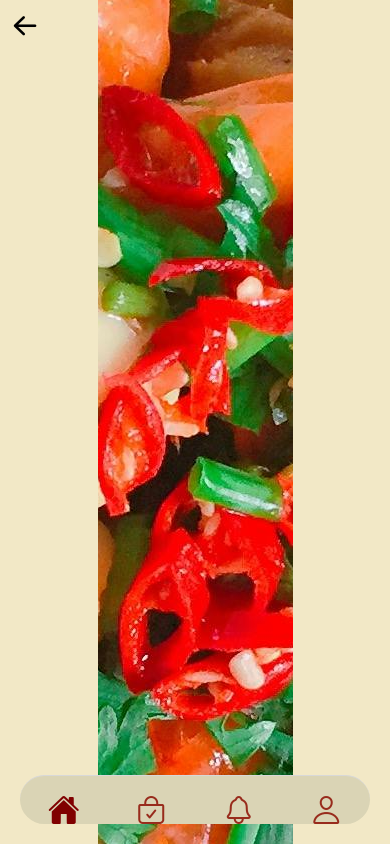
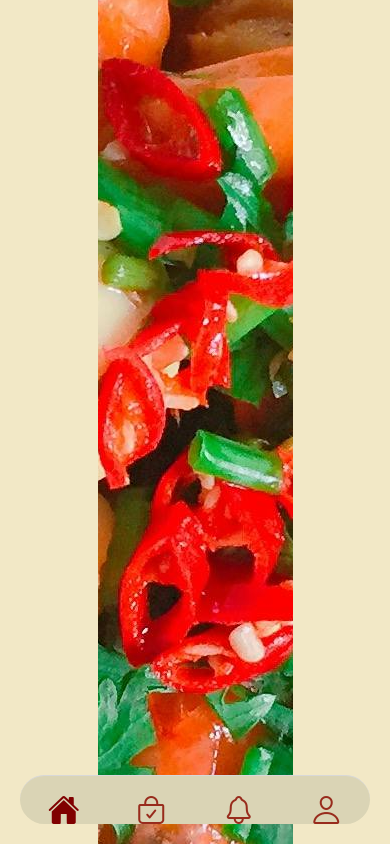
Before and after one commit to Faisul0404/YummiHotel, a React Native app: screen /TabNavigator in a window 390 px wide. Built offline with nearby package versions, Linux system fonts and the light colour scheme.

Commit message:
back button disabled

```diff
--- a/src/screens/Home.js
+++ b/src/screens/Home.js
@@ -2,13 +2,13 @@ import React, { useState } from 'react';
 import { Image, SafeAreaView, StyleSheet, Text, TouchableOpacity, View } from 'react-native';
 import AntDesign from 'react-native-vector-icons/AntDesign';
 
-export default function Home({ navigation }) {
+export default function Home() {
 
   const [iconColor, setIconColor] = useState("black");
 
   return (
     <SafeAreaView style={{flex:1, backgroundColor: '#F2E8C6'}}>
-        <View >
+        {/* <View >
         <TouchableOpacity
          onPressIn={()=> setIconColor('red')}
          onPressOut={()=> setIconColor('black')}
@@ -16,7 +16,7 @@ export default function Home({ navigation }) {
          style={{margin: 10}} >
           <AntDesign name = 'arrowleft' size={30} color={iconColor} />
         </TouchableOpacity>
-        </View>
+        </View> */}
         <View style={style.container}>
           <Image source={require('../../assets/pexels-xmtnguyen-699953.jpg')} style={style.img} />
           <Text style={style.headerColor}>Home</Text>
```
